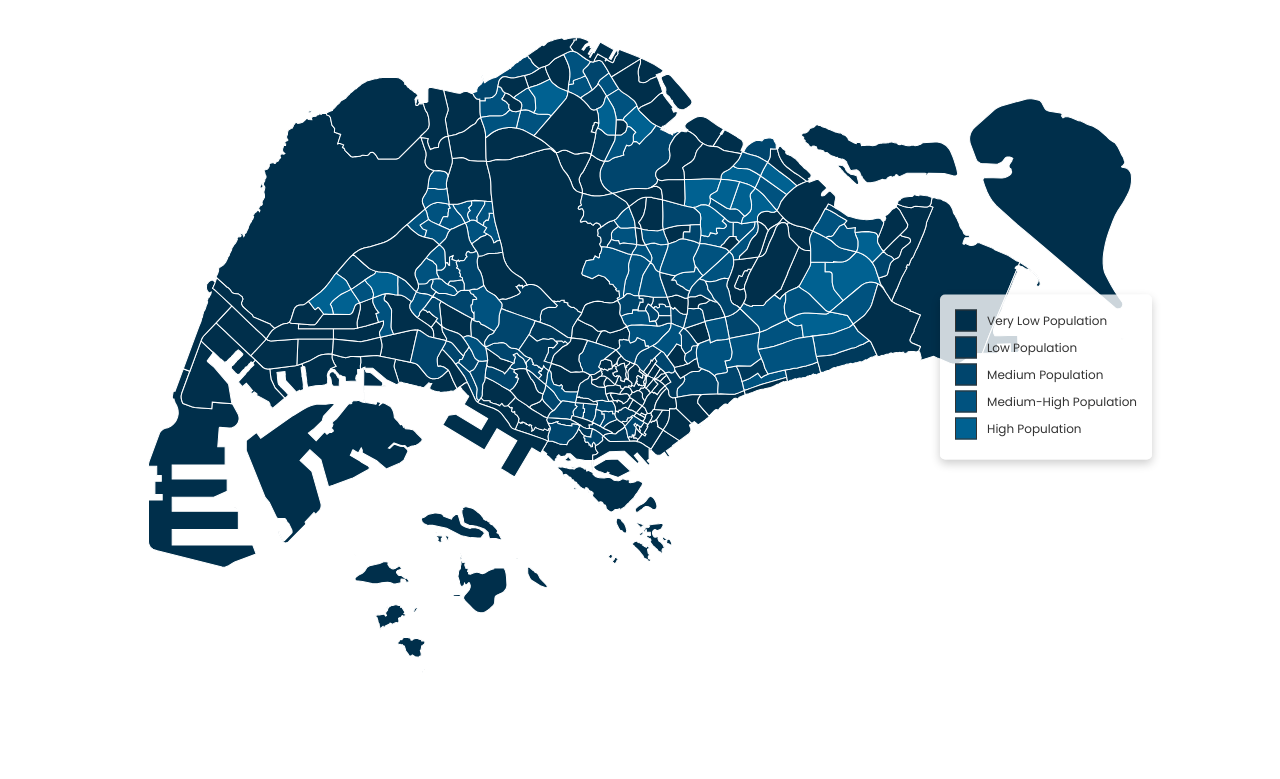
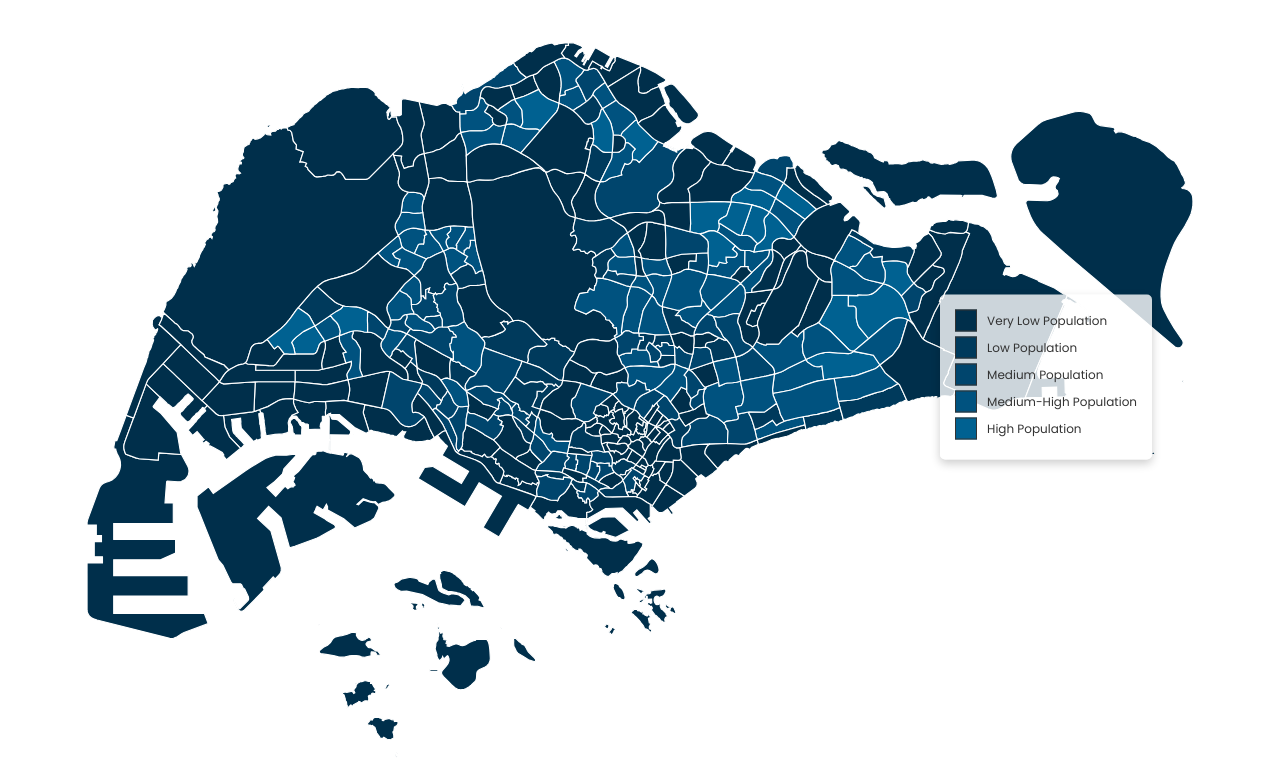
Before and after one commit to Swetha-Anand/HCDIV-4, a plain HTML site: page index.html in a window 1280 px wide. Shown: the part 103-882 px from the top of the page. Before the commit the page ends 817 px from the top, so only its background shows below. Drawn offline with nearby package versions, Linux system fonts and the light colour scheme.

Commit message:
Update index.html

```diff
--- a/index.html
+++ b/index.html
@@ -24,7 +24,7 @@
     svg {
       display: block;
       margin: 0 auto;
-      width: 80%; /* Map is now 80% of the page width */
+      width: 90%; /* Map is now 80% of the page width */
       height: auto;
     }
 
```
